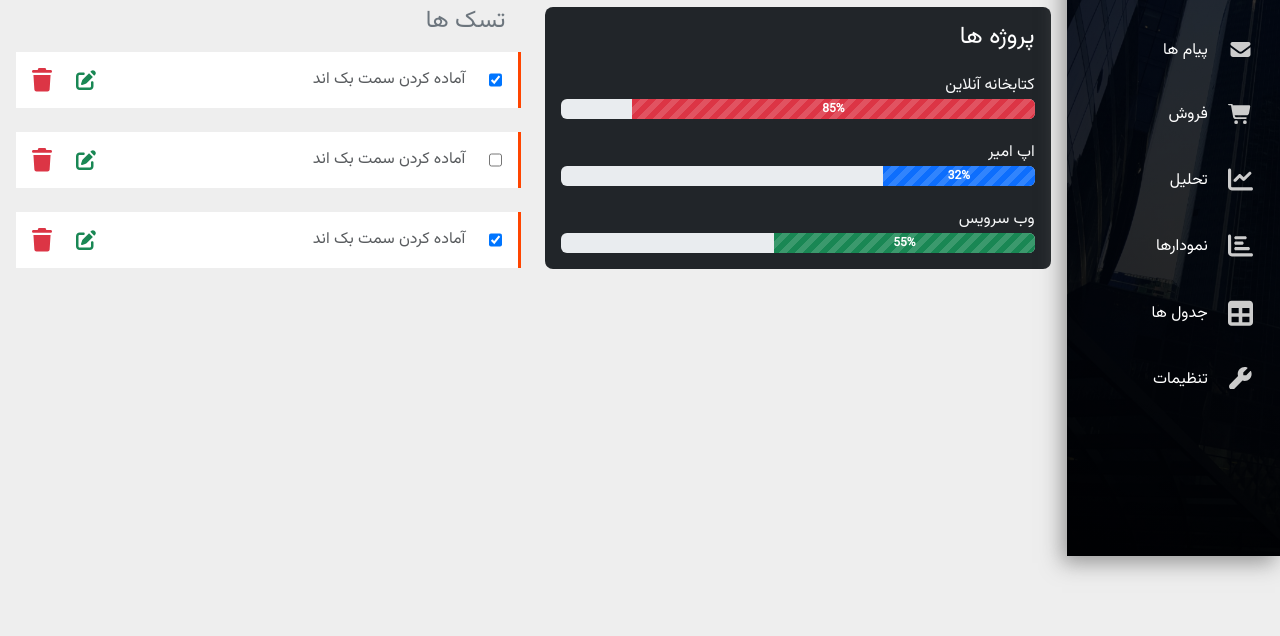
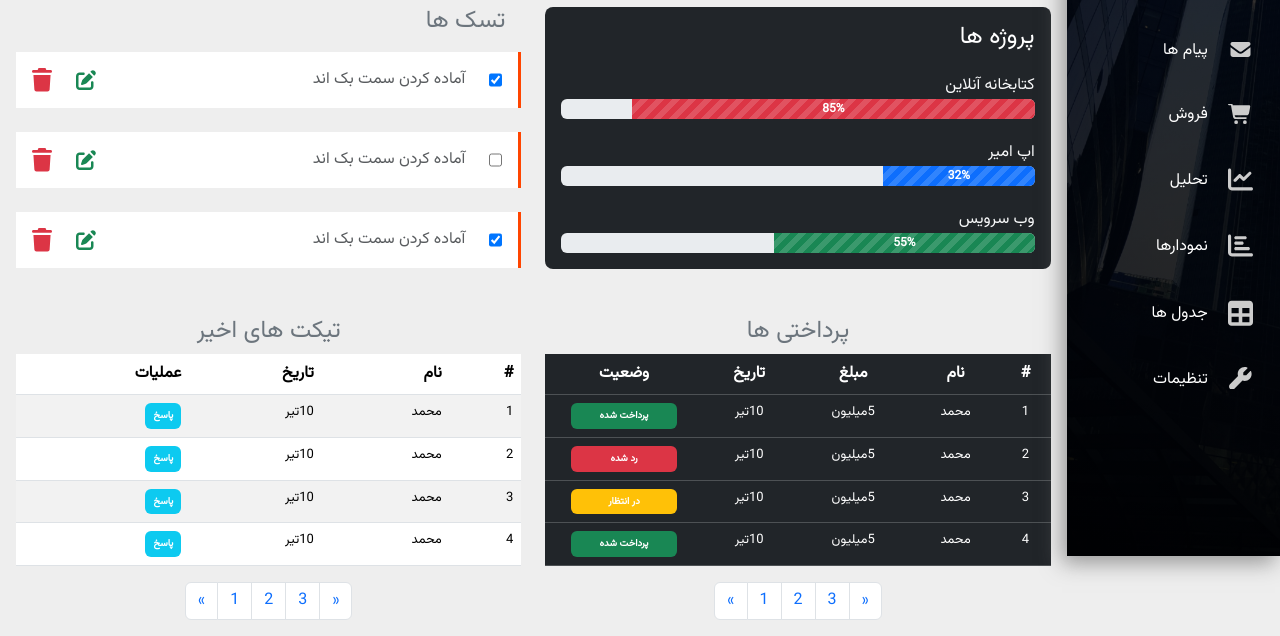
Before and after one commit to amir-jm/admin-manager, a website: page index.html in a window 1280 px wide. Shown: the part 244-880 px from the top of the page. Before the commit the page ends 800 px from the top, so only its background shows below. Drawn offline with nearby package versions, Linux system fonts and the light colour scheme.

Commit message:
create tables

```diff
--- a/index.html
+++ b/index.html
@@ -233,6 +233,128 @@
             </div>
         </div>
         <!-- -----------end of project and tasks------------  -->
+        <!-- -----------tables------------   -->
+        <div class="row mt-5">
+            <div class="col-lg-6">
+                <h4 class="text-secondary text-center">پرداختی ها</h4>
+                <table class="table table-dark table-hover text-center">
+                    <thead class="fw-bold">
+                        <tr>
+                            <td>#</td>
+                            <td>نام</td>
+                            <td>مبلغ</td>
+                            <td>تاریخ</td>
+                            <td>وضعیت</td>
+                        </tr>
+                    </thead>
+                    <tbody style="font-size: small;">
+                        <tr>
+                            <td>1</td>
+                            <td>محمد</td>
+                            <td>5میلیون</td>
+                            <td>10تیر</td>
+                            <td><span class="badge bg-success w-75 p-2">پرداخت شده</span></td>
+                        </tr>
+                        <tr>
+                            <td>2</td>
+                            <td>محمد</td>
+                            <td>5میلیون</td>
+                            <td>10تیر</td>
+                            <td><span class="badge bg-danger w-75 p-2">رد شده</span></td>
+                        </tr>
+                        <tr>
+                            <td>3</td>
+                            <td>محمد</td>
+                            <td>5میلیون</td>
+                            <td>10تیر</td>
+                            <td><span class="badge bg-warning w-75 p-2">در انتظار</span></td>
+                        </tr>
+                        <tr>
+                            <td>4</td>
+                            <td>محمد</td>
+                            <td>5میلیون</td>
+                            <td>10تیر</td>
+                            <td><span class="badge bg-success w-75 p-2">پرداخت شده</span></td>
+                        </tr>
+                    </tbody>
+                </table>
+                <div class="d-flex justify-content-center">
+                    <ul class="pagination">
+                        <li class="page-item">
+                        <a class="page-link" href="#" aria-label="Previous">
+                            <span aria-hidden="true">&laquo;</span>
+                        </a>
+                        </li>
+                        <li class="page-item"><a class="page-link" href="#">3</a></li>
+                        <li class="page-item"><a class="page-link" href="#">2</a></li>
+                        <li class="page-item"><a class="page-link" href="#">1</a></li>
+                        <li class="page-item">
+                        <a class="page-link" href="#" aria-label="Next">
+                            <span aria-hidden="true">&raquo;</span>
+                        </a>
+                        </li>
+                    </ul>
+                </div>
+            </div>
+            <div class="col-lg-6 mt-4 mt-lg-0">
+                <h4 class="text-secondary text-center">تیکت های اخیر</h4>
+                <table class="table table-hover table-striped">
+                    <thead class="fw-bold">
+                        <tr>
+                            <td>#</td>
+                            <td>نام</td>
+                            <td>تاریخ</td>
+                            <td>عملیات</td>
+                        </tr>
+                    </thead>
+                    <tbody style="font-size: small;">
+                        <tr>
+                            <td>1</td>
+                            <td>محمد</td>
+                            <td>10تیر</td>
+                            <td><span class="badge bg-info p-2">پاسخ</span></td>
+                        </tr>
+                        <tr>
+                            <td>2</td>
+                            <td>محمد</td>
+                            <td>10تیر</td>
+                            <td><span class="badge bg-info p-2">پاسخ</span></td>
+                        </tr>
+                        <tr>
+                            <td>3</td>
+                            <td>محمد</td>
+                            <td>10تیر</td>
+                            <td><span class="badge bg-info p-2">پاسخ</span></td>
+                        </tr>
+                        <tr>
+                            <td>4</td>
+                            <td>محمد</td>
+                            <td>10تیر</td>
+                            <td><span class="badge bg-info p-2">پاسخ</span></td>
+                        </tr>
+                    </tbody>
+                </table>
+                <div class="d-flex justify-content-center">
+                    <ul class="pagination">
+                        <li class="page-item">
+                        <a class="page-link" href="#" aria-label="Previous">
+                            <span aria-hidden="true">&laquo;</span>
+                        </a>
+                        </li>
+                        <li class="page-item"><a class="page-link" href="#">3</a></li>
+                        <li class="page-item"><a class="page-link" href="#">2</a></li>
+                        <li class="page-item"><a class="page-link" href="#">1</a></li>
+                        <li class="page-item">
+                        <a class="page-link" href="#" aria-label="Next">
+                            <span aria-hidden="true">&raquo;</span>
+                        </a>
+                        </li>
+                    </ul>
+                </div>
+            </div>
+        </div>
+        <!-- -----------end of tables------------   -->
+
     </main>
     <script src="./node_modules/bootstrap/dist/js/bootstrap.bundle.min.js"></script>
 </body>
```
